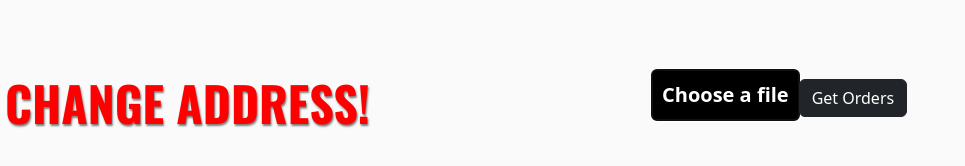
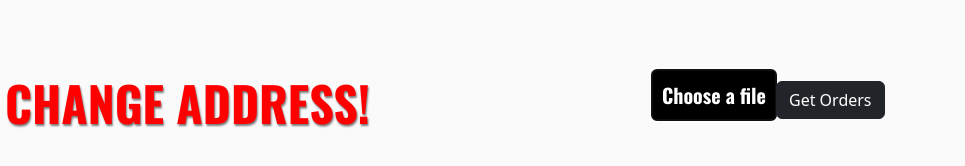
Before and after one commit to PaulKillian/oer, a Next.js app: page / in a window 1280 px wide. Shown: the part 144-310 px from the top of the page, without its empty margins (0-965 px from the left). Built offline with nearby package versions, Linux system fonts and the light colour scheme.

Commit message:
Update Home.module.css

```diff
--- a/styles/Home.module.css
+++ b/styles/Home.module.css
@@ -65,7 +65,6 @@
   overflow: hidden;
   position: absolute;
   z-index: -1;
-  font-family: Oswald;
 }
 
 .inputfile + label {
@@ -78,7 +77,8 @@
   padding: 10px;
   border-radius: 5px;
   outline: 1px dotted #000;
-	outline: -webkit-focus-ring-color auto 5px;
+  outline: -webkit-focus-ring-color auto 5px;
+  font-family: Oswald;
 }
 
 .inputfile:focus + label,
```
